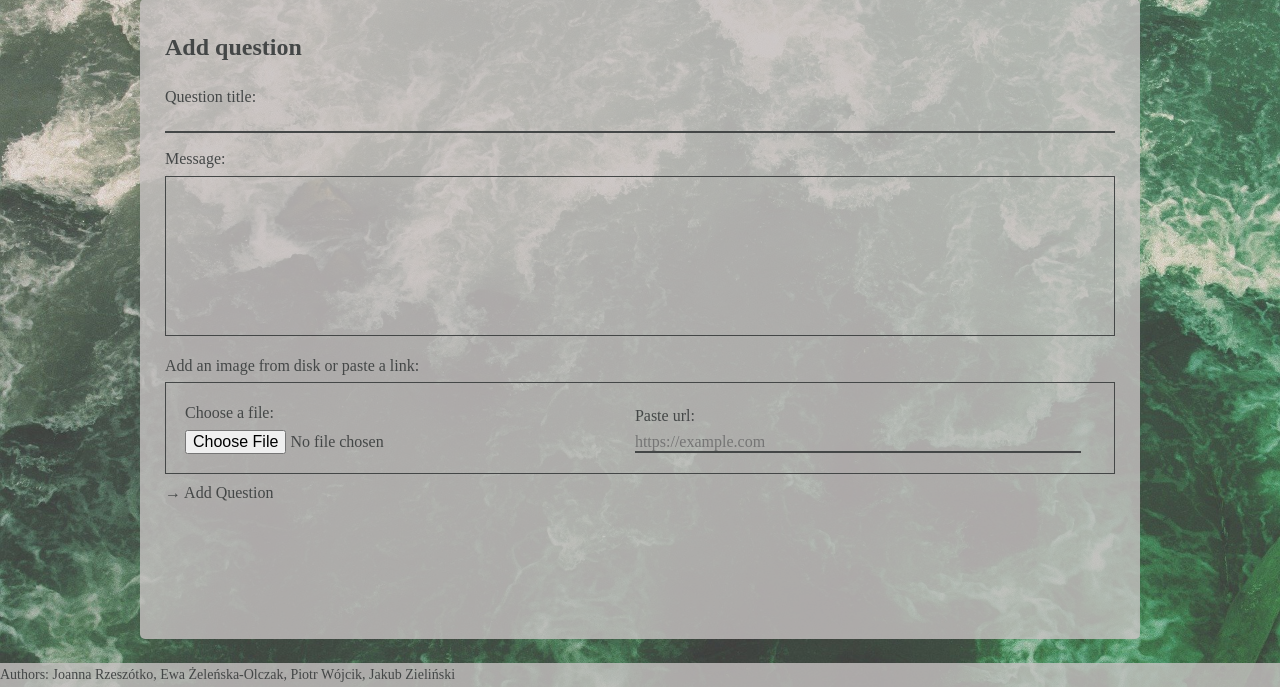
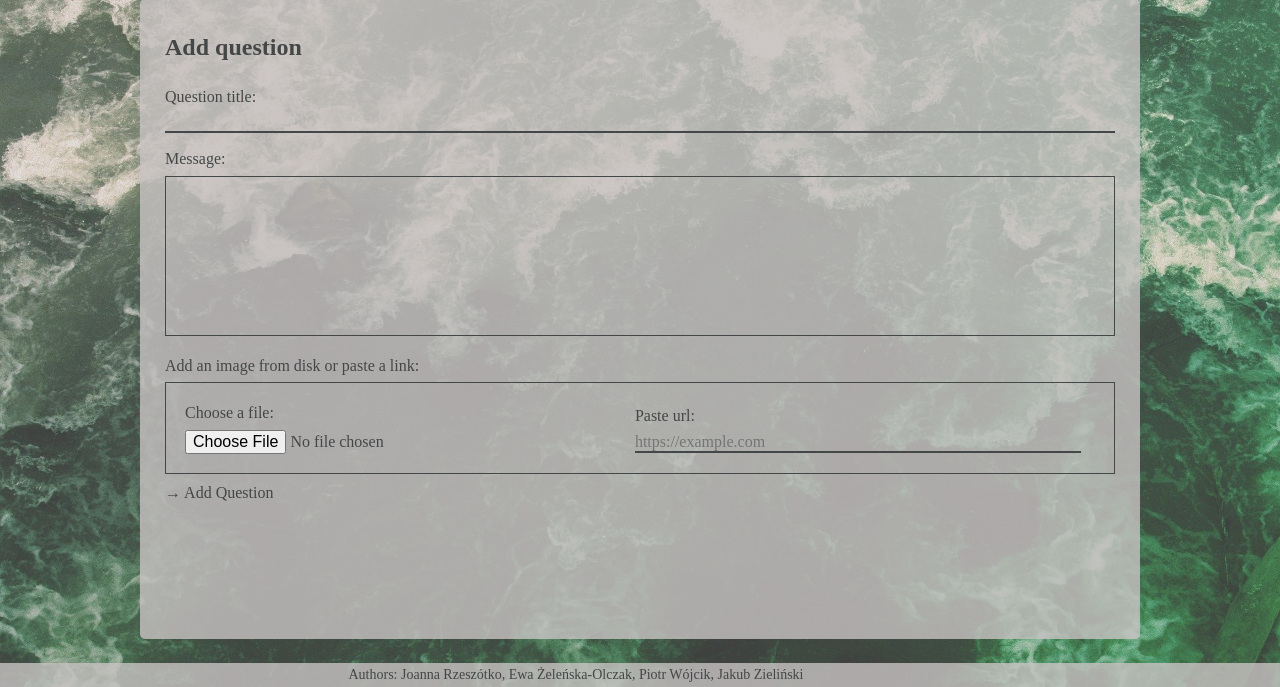
Before and after one commit to Pietrus914/Ask-mate-sprint-2, a Flask app: page /add in a window 1280 px wide. Shown: the part 113-800 px from the top of the page. Run offline with Flask 2, Linux system fonts and the light colour scheme; some libraries are stand-ins or nearby versions.

Commit message:
footer text centered

```diff
--- a/static/css/main.css
+++ b/static/css/main.css
@@ -372,7 +372,6 @@ footer {
     position: fixed;
     bottom: 0;
     left: 0;
-    text-align: center;
     width: 100vw;
 }
 footer p {
@@ -380,6 +379,7 @@ footer p {
     padding: 0;
     line-height: 3vh;
     font-size: 14px;
+    text-align: center;
 }
 
 i.far {
```
